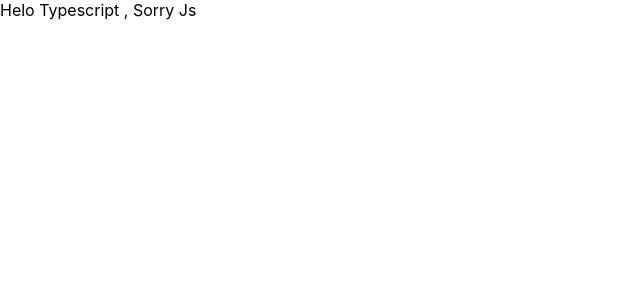
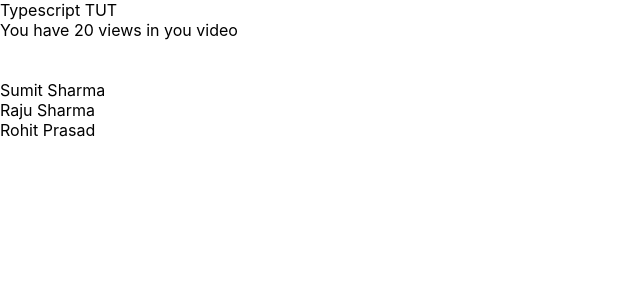
Before and after one commit to Sumit45doc/React-typescript, a React (Create React App) app: page / in a window 1280 px wide. Shown: the top 300 px of the page, without its empty margins (0-640 px from the left). Built offline with nearby package versions, Linux system fonts and the light colour scheme.

Commit message:
basic props

```diff
--- a/src/App.tsx
+++ b/src/App.tsx
@@ -1,9 +1,18 @@
-import { Greed } from "./Greed";
+import { Greed } from "./components/Greed";
+import PersonList from "./components/PersonList";
 
 function App() {
+  const nameList = [
+    {firstName: "Sumit", LastName: "Sharma"},
+    {firstName: "Raju", LastName: "Sharma"},
+    {firstName: "Rohit", LastName: "Prasad"},
+  ]
   return (
     <div className="App">
-      <Greed language="Typescript" />
+      <Greed language="Typescript" viewer={20} logIn={true} />
+      <br />
+      <br />
+      <PersonList nameList={nameList} />
     </div>
   );
 }
--- a/src/Greed.tsx
+++ /dev/null
@@ -1,10 +0,0 @@
-type GreedProps = {
-    language: string
-}
-export const Greed = (props: GreedProps) => {
-    return (
-        <div>
-            Helo {props.language} , Sorry Js
-        </div>
-    )
-}
--- /dev/null
+++ b/src/components/Greed.tsx
@@ -0,0 +1,13 @@
+type GreedProps = {
+    language: string
+    viewer: number
+    logIn: boolean
+}
+export const Greed = (props: GreedProps) => {
+    return (
+        <div>
+            <div>{props.language} TUT</div>
+            {props.logIn ? <span>You  have {props.viewer} views in you video</span> : <span>Log in to your account</span> }
+        </div>
+    )
+}
--- /dev/null
+++ b/src/components/Person.tsx
@@ -0,0 +1,15 @@
+type PersonProps = {
+    name: {
+        firstName: string,
+        LastName: string
+    }
+}
+const Person = (props: PersonProps) => {
+    return (
+        <div>
+            {props.name.firstName} {props.name.LastName}
+        </div>
+    )
+}
+
+export default Person
--- /dev/null
+++ b/src/components/PersonList.tsx
@@ -0,0 +1,19 @@
+import Person from "./Person"
+
+type PersonListProps = {
+    nameList: {
+        firstName: string,
+        LastName: string
+    }[]
+}
+const PersonList = (props: PersonListProps) => {
+    return (
+        <div>
+            {
+                props.nameList.map((name,i) => <Person name={name} key={i}/>)
+            }
+        </div>
+    )
+}
+
+export default PersonList
```
